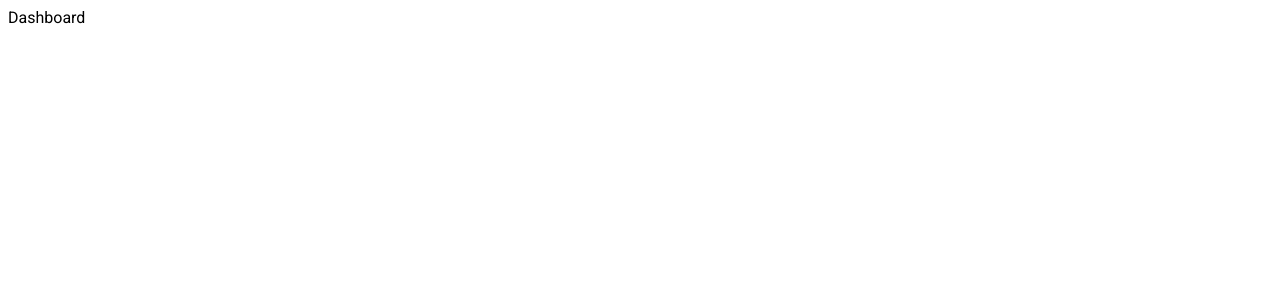
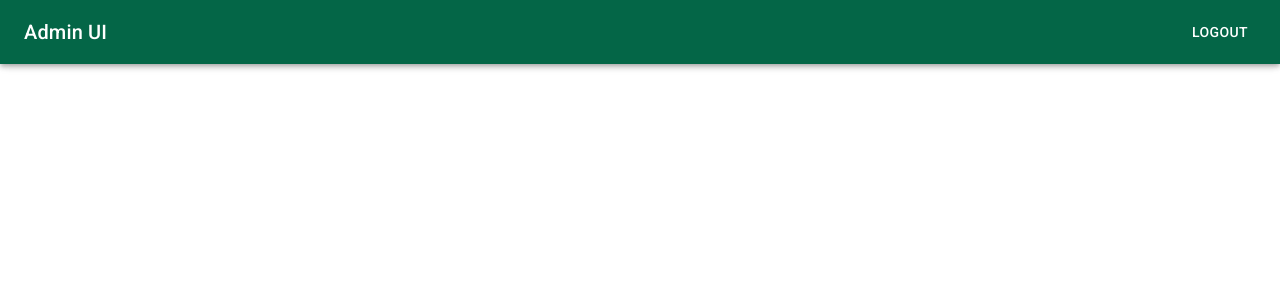
Before and after one commit to Arboker/admin_ui, a React (Create React App) app: page / in a window 1280 px wide. Shown: the top 300 px of the page. Built offline with nearby package versions, Linux system fonts and the light colour scheme.

Commit message:
Added Header to app

```diff
--- a/package.json
+++ b/package.json
@@ -5,6 +5,7 @@
   "dependencies": {
     "@emotion/react": "^11.7.0",
     "@emotion/styled": "^11.6.0",
+    "@mui/icons-material": "^5.2.0",
     "@mui/material": "^5.2.2",
     "@testing-library/jest-dom": "^5.11.4",
     "@testing-library/react": "^11.1.0",
--- a/src/App.js
+++ b/src/App.js
@@ -1,9 +1,11 @@
 import Router from './routes/Router'
+import Header from './app/layout/Header'
 import './assets/css/style.css'
 
 function App() {
   return (
     <div>
+      <Header />
       <Router />
     </div>
   );
--- /dev/null
+++ b/src/app/layout/Header.js
@@ -0,0 +1,29 @@
+import * as React from 'react';
+import Box from '@mui/material/Box';
+import AppBar from '@mui/material/AppBar';
+import CssBaseline from '@mui/material/CssBaseline';
+import Toolbar from '@mui/material/Toolbar';
+import Typography from '@mui/material/Typography';
+import Button from '@mui/material/Button';
+
+const Header = () => {
+    return (
+        <Box sx={{ display: 'flex', flexGrow: 1 }}>
+            <CssBaseline />
+            <AppBar
+                position="fixed"
+                sx={{ zIndex: (theme) => theme.zIndex.drawer + 1 }}
+                style={{ background: '#046647' }}
+            >
+                <Toolbar>
+                    <Typography variant="h6" component="div" sx={{ flexGrow: 1 }}>
+                        Admin UI
+                    </Typography>
+                    <Button color="inherit">Logout</Button>
+                </Toolbar>
+            </AppBar>
+        </Box>
+    )
+}
+
+export default Header;
```
Also changed, not shown: 2 other files (tests, documents, lock files or other folders).
